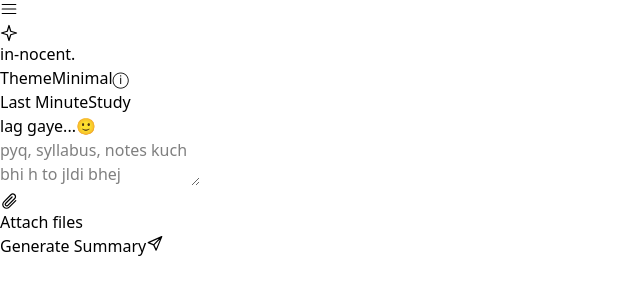
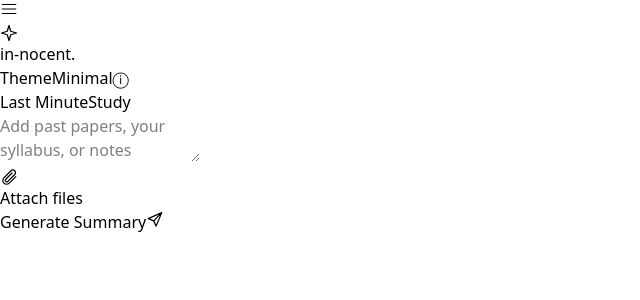
Before and after one commit to garima30-p/exam_prep, a React (Vite) app: page / in a window 1280 px wide. Shown: the top 300 px of the page, without its empty margins (0-640 px from the left). Built offline with nearby package versions, Linux system fonts and the light colour scheme.

Commit message:
UI enhanced

```diff
--- a/src/main.tsx
+++ b/src/main.tsx
@@ -840,7 +840,7 @@ export function App({api=demoApi}:{api?:ExamApi}) {
     </aside>
     <main id="main" className={'wrap '+(workspaceResult?'workspace':'landing')}>
       {modeButtons('Preparation mode')}
-      <ThemeHero {...theme} headline={mode==='last-minute'?'lag gaye...🙂':'is baar to phod denge'} compact={workspaceResult}/>
+      <ThemeHero {...theme} headline={mode==='study'?'is baar to phod denge':undefined} compact={workspaceResult}/>
       <div className="exam-overview">
         {(context.subject||book?.subject||mode==='last-minute'&&context.minutes>0)&&<p className="summary">{[context.subject||book?.subject,mode==='last-minute'&&context.minutes?context.minutes+' min available':''].filter(Boolean).join(' · ')}</p>}
         {!busy&&reviewDocuments.length>0&&<button className="link review-notice" onClick={()=>infoDialog.current?.showModal()}>⚠ {reviewLabel}</button>}
@@ -937,7 +937,7 @@ export function App({api=demoApi}:{api?:ExamApi}) {
           <label htmlFor="prompt" className="sr-only">Ask a question or paste notes</label>
           <textarea ref={workspaceInput} id="prompt" value={draft} onChange={event=>setDraft(event.target.value)}
             onKeyDown={event=>{if(event.key==='Enter'&&!event.shiftKey&&!event.nativeEvent.isComposing&&event.keyCode!==229){event.preventDefault();submitMessage();}}}
-            placeholder={needsTime&&mode==='last-minute'?'How many minutes can you study?':'pyq, syllabus, notes kuch bhi h to jldi bhej'} rows={2} maxLength={8000}/>
+            placeholder={needsTime&&mode==='last-minute'?'How many minutes can you study?':'Add past papers, your syllabus, or notes'} rows={2} maxLength={8000}/>
           {files.length>0 && <ul className="files">{files.map(item=><li key={item.id}><Icon name="file"/><span title={item.file.name}>{item.file.name}</span><select disabled={busy} aria-label={'Type for '+item.file.name} value={item.kind} onChange={e=>modifyFile(item.id,e.target.value)}>{['Unclassified','Syllabus','Past paper','Notes','Administrative','Unreadable'].map(k=><option key={k}>{k}</option>)}</select><button disabled={busy} type="button" className="icon-btn" aria-label={'Remove '+item.file.name} onClick={()=>modifyFile(item.id)}><Icon name="close"/></button></li>)}</ul>}
           <div className="composer-actions">
             <input hidden ref={input} type="file" accept={acceptedDocuments} multiple onChange={(e:ChangeEvent<HTMLInputElement>)=>{attachment(e.target.files);e.target.value='';}}/>
--- a/src/style.css
+++ b/src/style.css
@@ -62,6 +62,7 @@ button:disabled{opacity:.55;cursor:default}
 #root{display:flex;flex-direction:column;min-height:100dvh}
 .landing,.workspace{position:relative;display:flex;flex:1;flex-direction:column}
 .hero{position:relative;text-align:center;padding-bottom:.75rem}
+.hero:empty{display:none}
 .hero h1{color:var(--hint-text);font-size:clamp(1rem,3.5vw,1.25rem);font-weight:400;line-height:1.4;margin:0}
 [data-theme^="anime-"]{--hint-text:#c7c7c7}
 .footer{justify-content:center}
--- a/src/themes.tsx
+++ b/src/themes.tsx
@@ -184,11 +184,11 @@ function Sticker({ asset, label }: typeof props[number]) {
 }
 
 export function ThemeHero({theme,anime,character,transition,headline,compact}:Pick<ReturnType<typeof useTheme>,
-  'theme'|'anime'|'character'|'transition'>&{headline:string;compact:boolean}) {
+  'theme'|'anime'|'character'|'transition'>&{headline?:string;compact:boolean}) {
   return <section className="hero">
-    <h1>{headline}</h1>
+    {headline&&<h1>{headline}</h1>}
     {!compact&&anime&&character&&<CharacterScene key={character.id} anime={anime} character={character}/>}
     {!compact&&theme==='cute'&&<div className="cute-desk">{props.map(prop=><Sticker key={prop.asset} {...prop}/>)}</div>}
-    {transition>0&&<span key={transition} className="theme-transition" aria-hidden="true"/>}
+    {theme!=='minimal'&&transition>0&&<span key={transition} className="theme-transition" aria-hidden="true"/>}
   </section>;
 }
```
